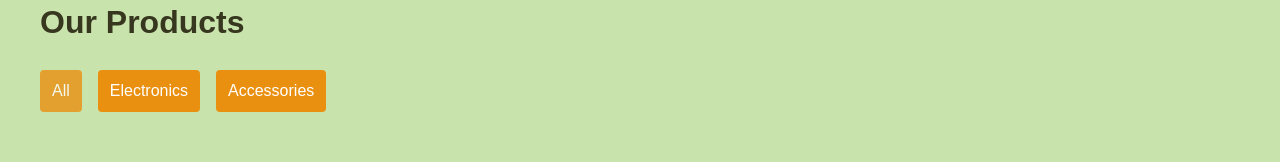
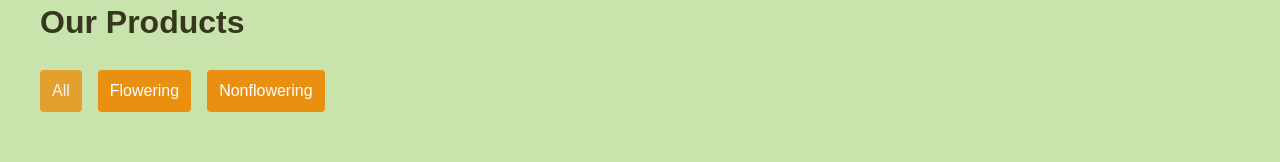
Before and after one commit to frencht0842/INFO6150_Project3, a React (Vite) app: page /products in a window 1280 px wide. Shown: the part 120-282 px from the top of the page. Built offline with nearby package versions, Linux system fonts and the light colour scheme.

Commit message:
Update Products.jsx

```diff
--- a/src/pages/Products.jsx
+++ b/src/pages/Products.jsx
@@ -20,16 +20,16 @@ function Products() {
           All
         </button>
         <button
-          className={`button ${filter === 'electronics' ? 'button-active' : ''}`}
-          onClick={() => setFilter('electronics')}
+          className={`button ${filter === 'flowering' ? 'button-active' : ''}`}
+          onClick={() => setFilter('flowering')}
         >
-          Electronics
+          Flowering
         </button>
         <button
-          className={`button ${filter === 'accessories' ? 'button-active' : ''}`}
-          onClick={() => setFilter('accessories')}
+          className={`button ${filter === 'nonflowering' ? 'button-active' : ''}`}
+          onClick={() => setFilter('nonflowering')}
         >
-          Accessories
+          Nonflowering
         </button>
       </div>
       <div className="products-grid">
```
